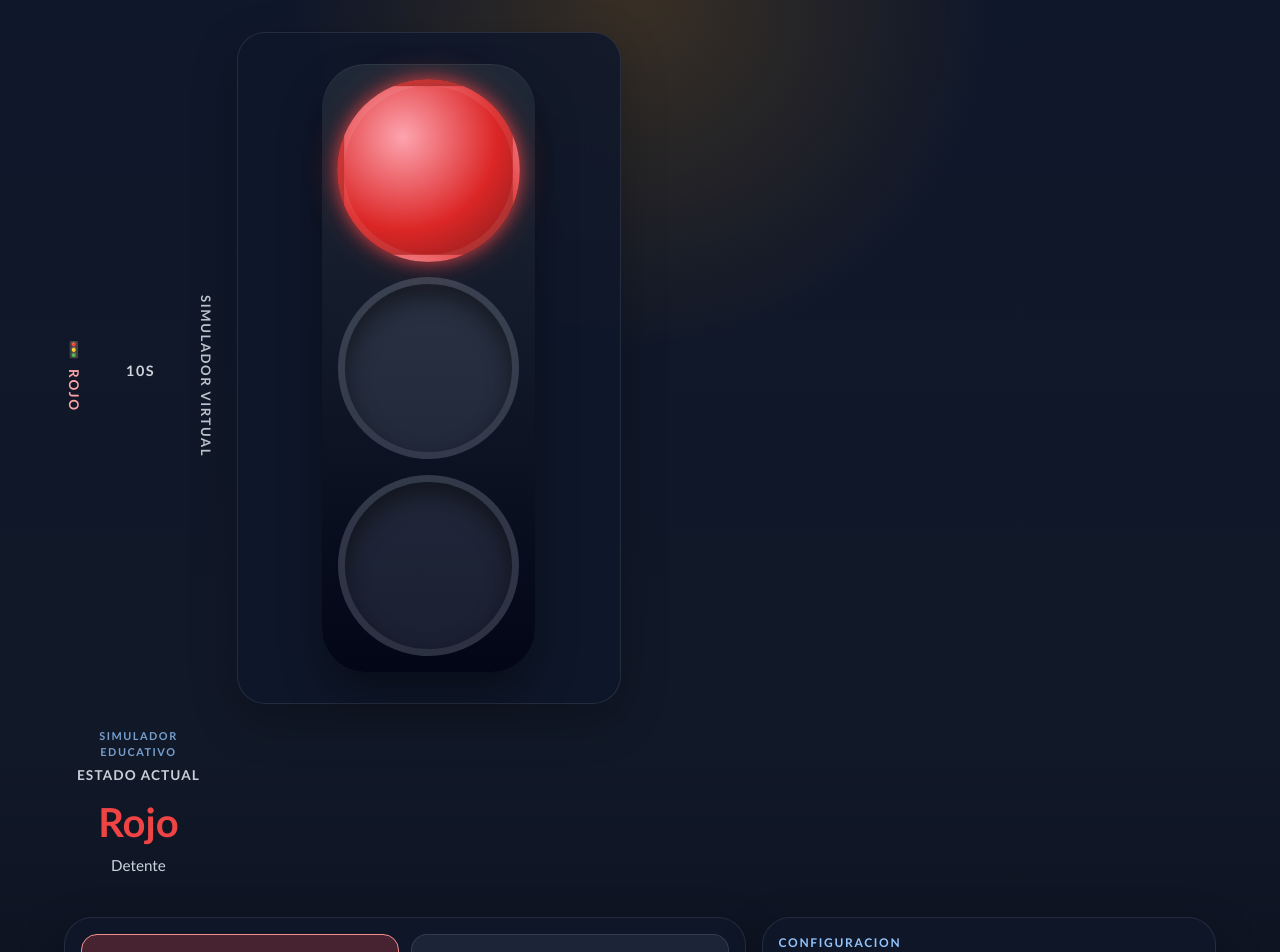
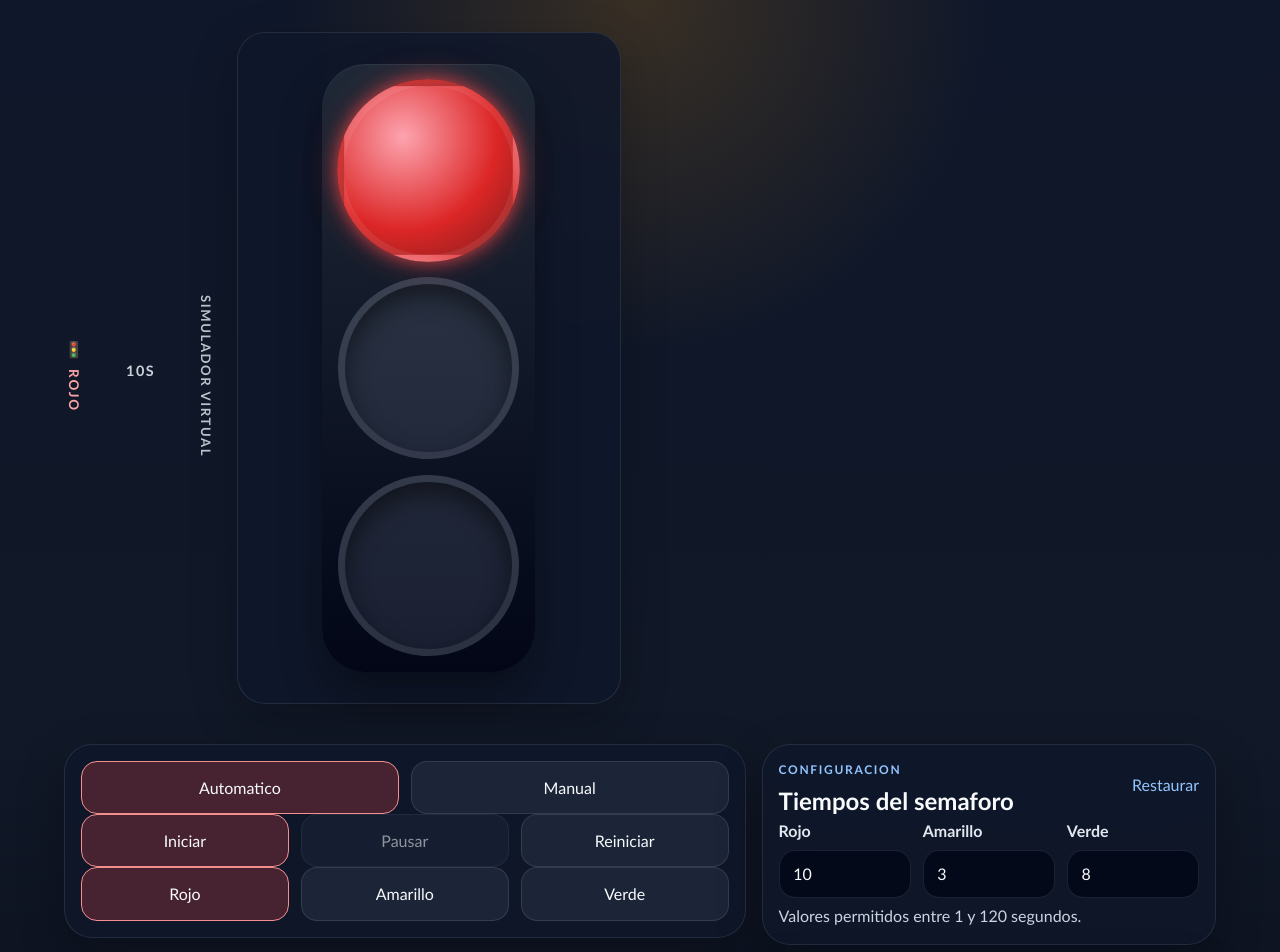
Before and after one commit to carteaga/mimo-traffic-lights, a React (Vite) app: page / in a window 1280 px wide. Shown: the top 952 px of the page. Built offline with nearby package versions, Linux system fonts and the light colour scheme.

Commit message:
feat: simplify hero and move controls below first viewport

```diff
--- a/src/App.css
+++ b/src/App.css
@@ -4,13 +4,12 @@
   --hero-bottom-padding: 1rem;
   --hero-gap: 0.25rem;
   --hero-header-height: 2rem;
-  --hero-status-height: 5.25rem;
   --traffic-panel-padding: clamp(0.45rem, 1.1dvh, 0.8rem);
   --traffic-shell-padding: clamp(0.5rem, 1.25dvh, 0.8rem);
   --traffic-gap: clamp(0.45rem, 1dvh, 0.8rem);
   --hero-stage-height: calc(
     100dvh - var(--hero-top-padding) - var(--hero-bottom-padding) -
-      var(--hero-header-height) - var(--hero-status-height) - (var(--hero-gap) * 2)
+      var(--hero-header-height) - var(--hero-gap)
   );
   --lamp-size-by-height: calc(
     (
@@ -57,9 +56,10 @@
   padding-top: var(--hero-top-padding);
   padding-bottom: var(--hero-bottom-padding);
   display: grid;
-  grid-template-rows: auto minmax(0, 1fr) auto;
-  gap: var(--hero-gap);
+  grid-template-rows: auto minmax(0, 1fr);
+  row-gap: var(--hero-gap);
   align-items: stretch;
+  overflow: hidden;
 }
 
 .hero-header {
@@ -121,9 +121,12 @@
 }
 
 .dashboard {
+  min-height: 100vh;
+  min-height: 100svh;
   padding-block: 0 5.5rem;
   display: grid;
   gap: 1rem;
+  align-content: start;
 }
 
 .dashboard-main,
@@ -212,48 +215,8 @@
   font-weight: 700;
 }
 
-.status-copy {
-  text-align: center;
-}
-
-.hero-status h1,
 .section-heading h2 {
   margin: 0.25rem 0 0;
-}
-
-.status-meta {
-  margin: 0;
-  color: rgba(147, 197, 253, 0.78);
-  text-transform: uppercase;
-  letter-spacing: 0.14em;
-  font-size: 0.68rem;
-  font-weight: 700;
-}
-
-.hero-status {
-  text-align: center;
-  min-height: var(--hero-status-height);
-  padding-inline: 0.5rem;
-}
-
-.hero-status h1 {
-  font-size: 0.85rem;
-  letter-spacing: 0.08em;
-  text-transform: uppercase;
-  color: rgba(226, 232, 240, 0.88);
-}
-
-.status-label {
-  margin: 0.45rem 0 0;
-  font-size: clamp(1.9rem, 8vw, 2.5rem);
-  font-weight: 800;
-  color: var(--state-accent);
-}
-
-.status-description {
-  margin: 0.1rem 0 0;
-  color: #cbd5e1;
-  font-size: 0.95rem;
 }
 
 .timer-chip {
@@ -388,7 +351,6 @@
 @media (max-height: 740px) {
   .app {
     --hero-header-height: 1.7rem;
-    --hero-status-height: 4.5rem;
     --traffic-panel-padding: 0.4rem;
     --traffic-shell-padding: 0.45rem;
     --traffic-gap: 0.35rem;
@@ -407,28 +369,11 @@
   .hero-kicker__emoji {
     font-size: 0.88rem;
   }
-
-  .status-meta {
-    font-size: 0.6rem;
-  }
-
-  .hero-status h1 {
-    font-size: 0.72rem;
-  }
-
-  .status-label {
-    font-size: clamp(1.4rem, 6vw, 1.8rem);
-  }
-
-  .status-description {
-    font-size: 0.8rem;
-  }
 }
 
 @media (min-width: 860px) {
   .app {
     --hero-header-height: 3rem;
-    --hero-status-height: 6rem;
     --traffic-panel-padding: 1rem;
     --traffic-shell-padding: 1rem;
     --traffic-gap: 1rem;
@@ -439,9 +384,10 @@
     min-height: auto;
     padding-top: 2rem;
     grid-template-columns: minmax(0, 0.2fr) minmax(19rem, 24rem);
-    grid-template-rows: auto 1fr auto;
+    grid-template-rows: auto 1fr;
     align-items: center;
     gap: 1.5rem;
+    overflow: visible;
   }
 
   .hero-kicker {
--- a/src/App.tsx
+++ b/src/App.tsx
@@ -7,7 +7,6 @@ import { TimerDisplay } from './components/TimerDisplay'
 import { TrafficLight } from './components/TrafficLight'
 import {
   DEFAULT_CONFIG,
-  STATE_DESCRIPTIONS,
   STATE_EMOJIS,
   STATE_LABELS,
   STORAGE_KEY,
@@ -87,12 +86,6 @@ function App() {
         <div className="hero-light-stage">
           <TrafficLight currentState={currentState} />
         </div>
-        <div className="hero-status" aria-labelledby="estado-actual">
-          <p className="status-meta">Simulador educativo</p>
-          <h1 id="estado-actual">Estado actual</h1>
-          <p className="status-label">{STATE_LABELS[currentState]}</p>
-          <p className="status-description">{STATE_DESCRIPTIONS[currentState]}</p>
-        </div>
       </section>
 
       <section className="dashboard">
```
